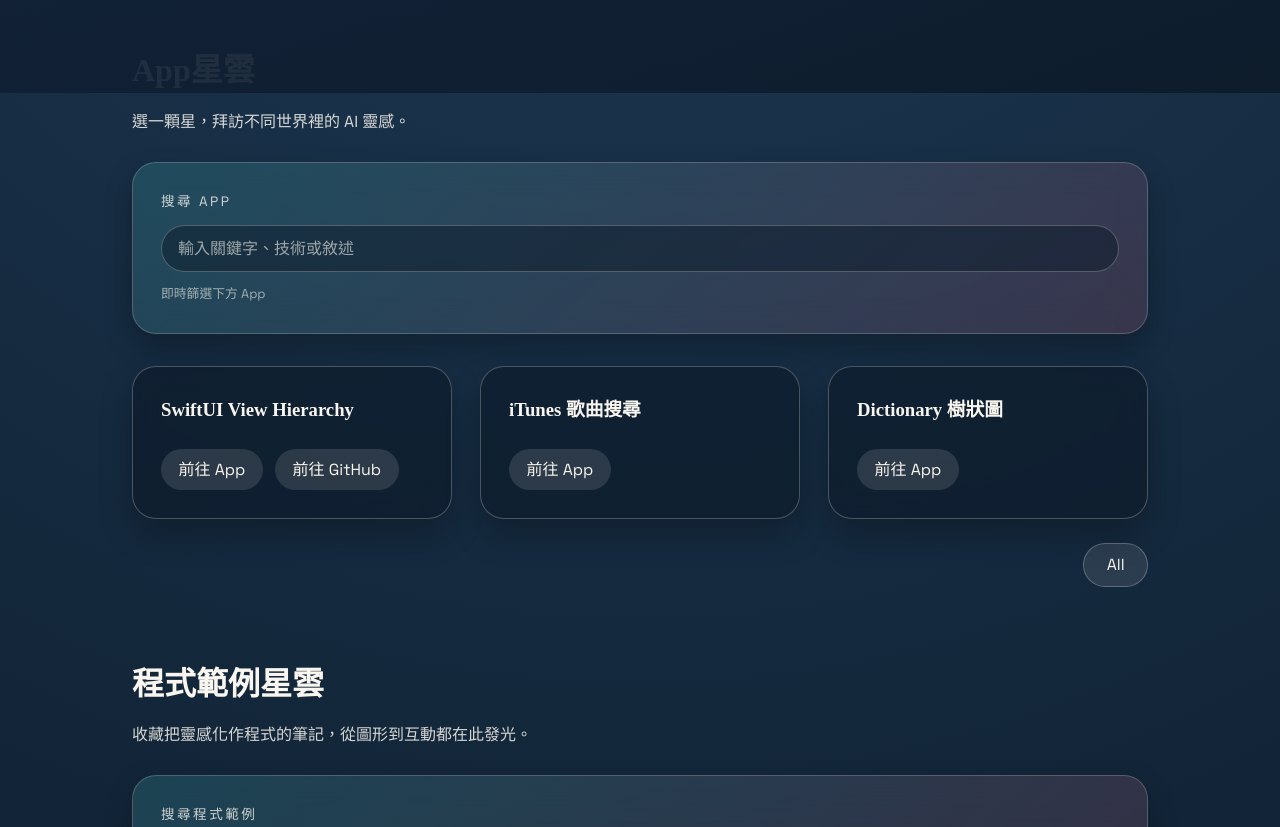
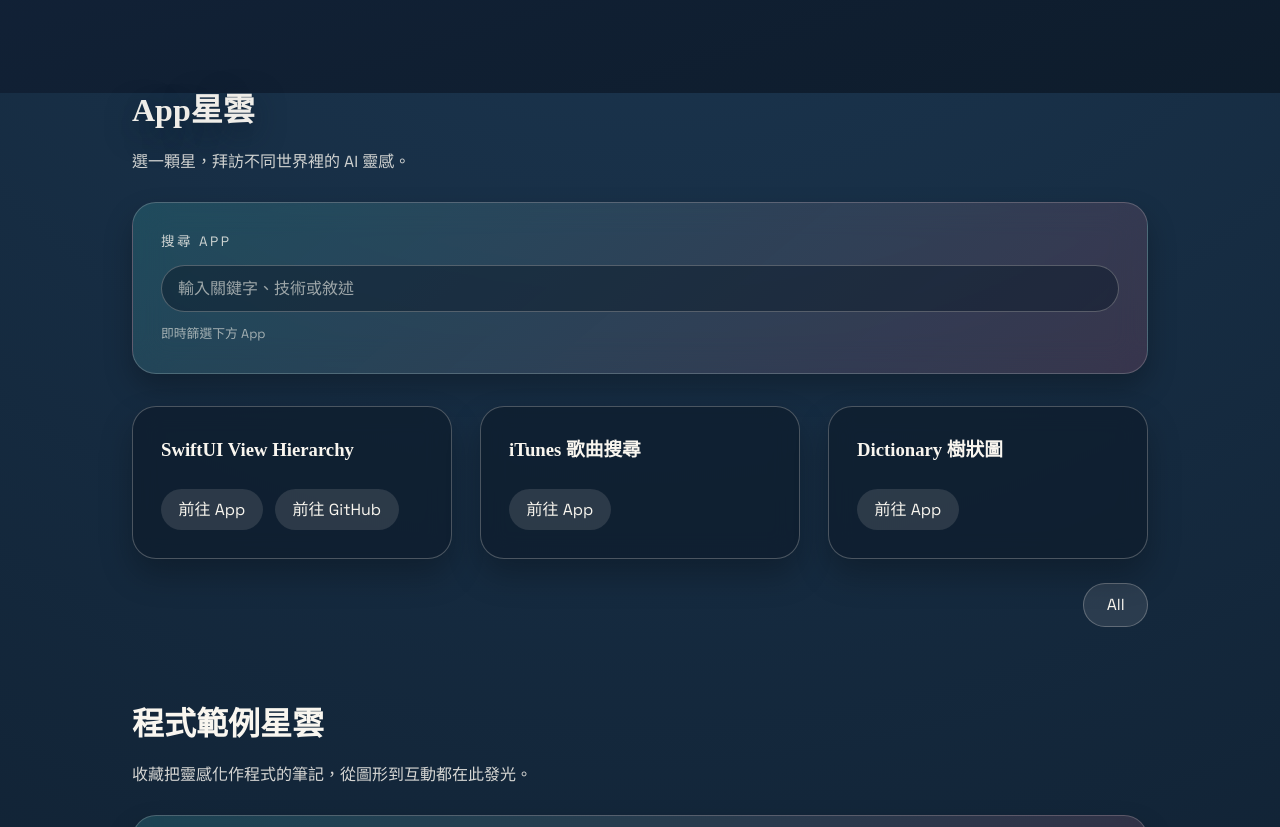
Before and after one commit to PeterPanSwift/B612_AI_App_Gallery, a plain HTML site: page index.html in a window 1280 px wide. Shown: the part 495-1322 px from the top of the page. Drawn offline with Linux system fonts and the light colour scheme.

Commit message:
Improve App nebula heading contrast

```diff
--- a/styles.css
+++ b/styles.css
@@ -211,6 +211,11 @@ main {
   padding: 0 2rem 4rem;
 }
 
+#apps {
+  position: relative;
+  padding-top: 2.5rem;
+}
+
 .section-heading {
   margin-bottom: 1.75rem;
 }
@@ -218,6 +223,15 @@ main {
 .section-heading h2 {
   font-family: var(--title-font);
   font-size: 2rem;
+}
+
+#apps .section-heading h2 {
+  color: rgba(249, 246, 239, 0.96);
+  text-shadow: 0 10px 30px rgba(13, 27, 42, 0.55);
+}
+
+#apps .section-heading p {
+  color: rgba(249, 246, 239, 0.82);
 }
 
 .search {
```
